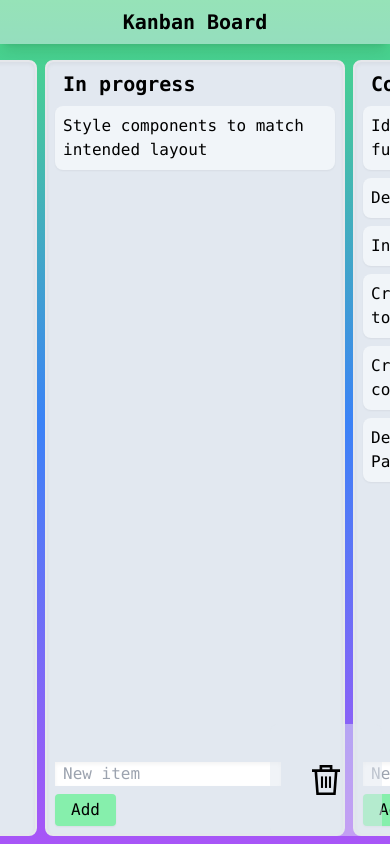
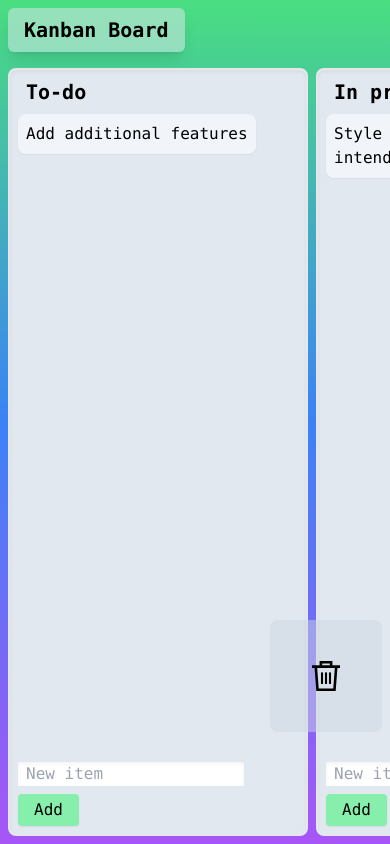
Before and after one commit to macrobee/kanbanboard, a React (Create React App) app: page / in a window 390 px wide. Built offline with nearby package versions, Linux system fonts and the light colour scheme.

Commit message:
changed header sizing for mobile and changed layout for proper scrolling on small screens

```diff
--- a/src/App.js
+++ b/src/App.js
@@ -10,7 +10,7 @@ function App() {
   const { currentItems } = useContext(ItemsListContext);
 
   return (
-    <div className="h-[100vh] flex flex-col gap-2 justify-between items-center bg-gradient-to-b from-green-400 via-blue-500 to-purple-500 overflow-scroll font-mono">
+    <div className="h-[100vh] w-auto flex flex-col gap-2 justify-between items-start md:items-center bg-gradient-to-b from-green-400 via-blue-500 to-purple-500 overflow-scroll font-mono">
       <Header text={"Kanban Board"} />
 
       <div className="grow w-auto flex p-2 gap-2 overflow-hidden">
--- a/src/components/garbage.jsx
+++ b/src/components/garbage.jsx
@@ -20,7 +20,7 @@ const Garbage = () => {
 
   return (
     <div
-      className="h-28 w-28 p-2 flex justify-center items-center bg-slate-200/50 hover:bg-slate-200/75 rounded-lg absolute right-2 bottom-2 z-20"
+      className="h-28 w-28 p-2 flex justify-center items-center bg-slate-300/50 hover:bg-slate-100/75 rounded-lg absolute right-2 bottom-28 md:bottom-2 z-20"
       onDragOver={allowDrop}
       onDrop={handleDrop}
     >
--- a/src/components/header.jsx
+++ b/src/components/header.jsx
@@ -1,6 +1,6 @@
 
 const Header = ({text}) => {
-    return <h1 className="text-xl font-bold self-start shadow-lg w-full bg-slate-200/50 px-4 py-2 flex justify-center align-center">
+    return <h1 className="text-xl font-bold self-start shadow-lg w-auto mt-2 ml-2 md:m-0 md:w-full md:w-1/2 rounded-md md:rounded-none bg-slate-200/50 px-4 py-2 flex justify-center align-center">
     {text}
   </h1>
 }
```
